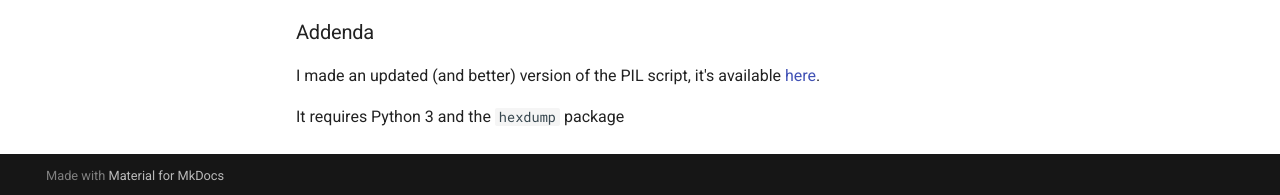
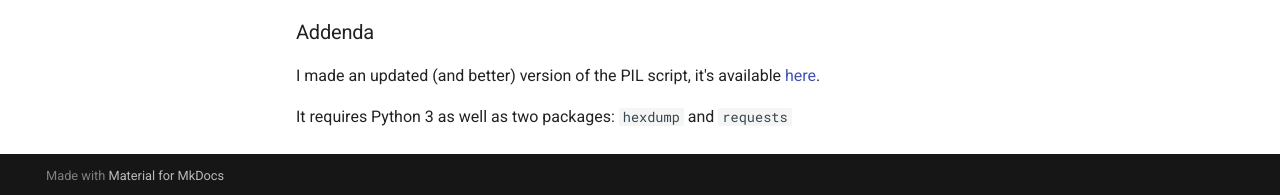
Before and after one commit to teamisotope/ctf-writeups, an MkDocs documentation site: the page built from docs/ctfs/hexion/2020/pil.md, in a window 1280 px wide and 900 px high, scrolled down 5601 px. Shown: the part 702-897 px from the top of the window. Built offline with MkDocs 1.6.1 and Material for MkDocs 9.7.7, drawn with Linux system fonts in a browser that asks for light colours; comment, search, counter and statistics services are not loaded.

Commit message:
Forgot about requests

```diff
--- a/docs/ctfs/hexion/2020/pil.md
+++ b/docs/ctfs/hexion/2020/pil.md
@@ -314,4 +314,4 @@ Extracting that first part of that text gets you the flag.
 
 I made an updated (and better) version of the PIL script, it's available [here](/en/latest/ctfs/hexion/2020/assets/scripts/pisteg.py).
 
-It requires Python 3 and the `hexdump` package
+It requires Python 3 as well as two packages: `hexdump` and `requests`
```
